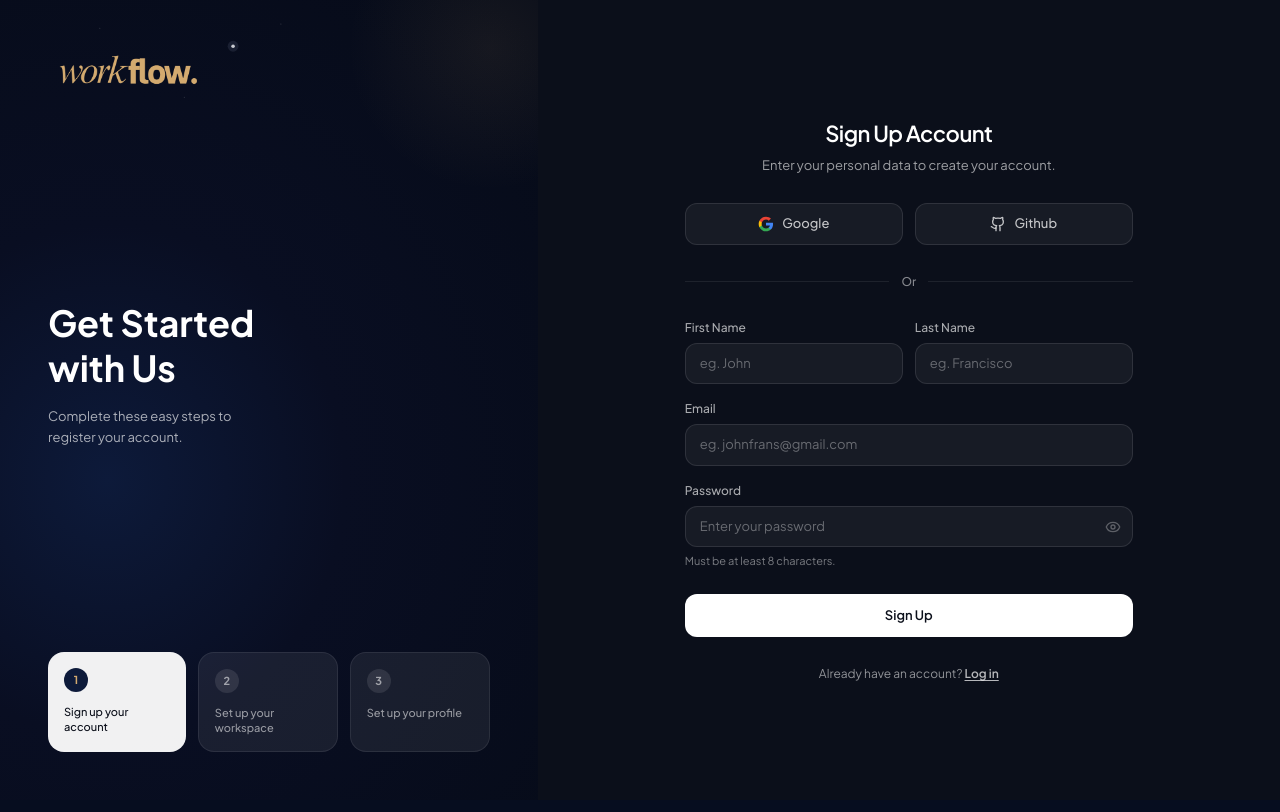
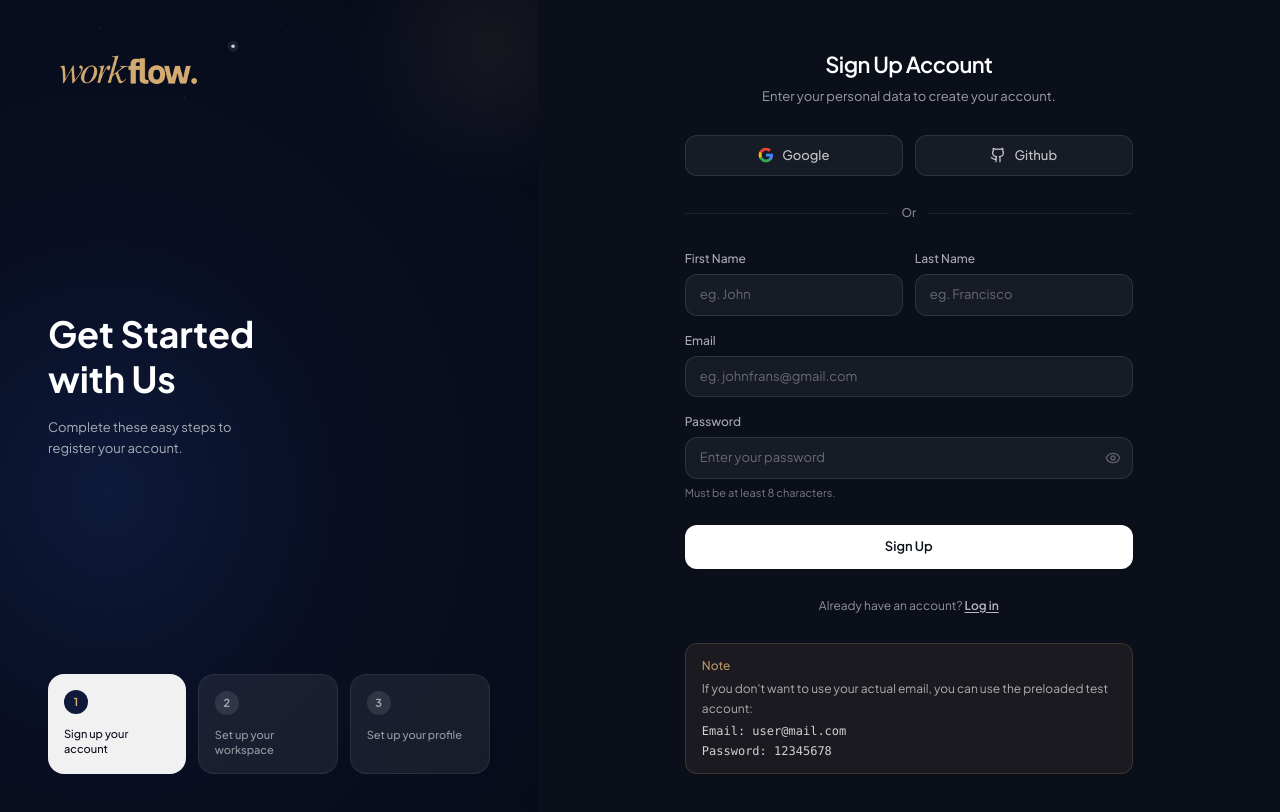
Before and after one commit to ved-jadhav-10/work-flow, a Next.js app in the folder client/: page /register in a window 1280 px wide. Shown: the top 812 px of the page. Built offline with nearby package versions, Linux system fonts and the light colour scheme.

Commit message:
Added a test account

```diff
--- a/client/src/app/login/page.tsx
+++ b/client/src/app/login/page.tsx
@@ -202,6 +202,18 @@ function LoginContent() {
               Sign up
             </Link>
           </p>
+
+          {/* Test account note */}
+          <div
+            className="rounded-xl px-4 py-3 text-[12px] leading-relaxed space-y-1"
+            style={{ background: "rgba(212,170,112,0.08)", border: "1px solid rgba(212,170,112,0.18)", color: "rgba(255,255,255,0.65)" }}
+          >
+            <p className="font-medium" style={{ color: "rgba(212,170,112,0.85)" }}>Note</p>
+            <p>If you don&apos;t want to use your actual email, you can use the preloaded test account:</p>
+            <p className="font-mono" style={{ color: "rgba(255,255,255,0.80)" }}>
+              Email: user@mail.com<br />Password: 12345678
+            </p>
+          </div>
         </div>
       </div>
     </div>
--- a/client/src/app/register/page.tsx
+++ b/client/src/app/register/page.tsx
@@ -275,6 +275,18 @@ export default function RegisterPage() {
               Log in
             </Link>
           </p>
+
+          {/* Test account note */}
+          <div
+            className="rounded-xl px-4 py-3 text-[12px] leading-relaxed space-y-1"
+            style={{ background: "rgba(212,170,112,0.08)", border: "1px solid rgba(212,170,112,0.18)", color: "rgba(255,255,255,0.65)" }}
+          >
+            <p className="font-medium" style={{ color: "rgba(212,170,112,0.85)" }}>Note</p>
+            <p>If you don&apos;t want to use your actual email, you can use the preloaded test account:</p>
+            <p className="font-mono" style={{ color: "rgba(255,255,255,0.80)" }}>
+              Email: user@mail.com<br />Password: 12345678
+            </p>
+          </div>
         </div>
       </div>
     </div>
```
Also changed, not shown: 1 other file (tests, documents, lock files or other folders).
